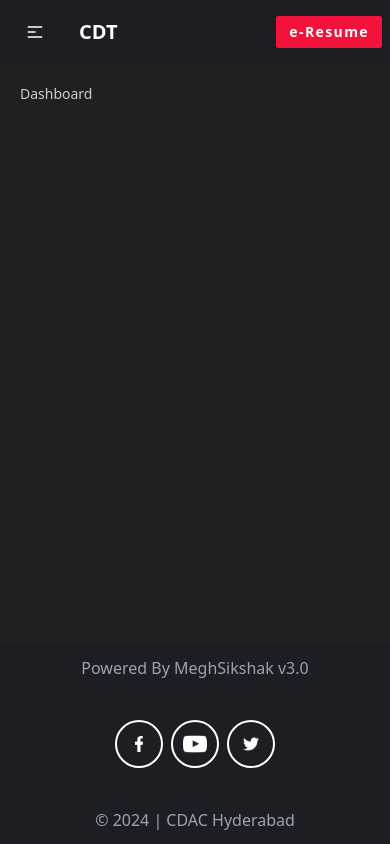
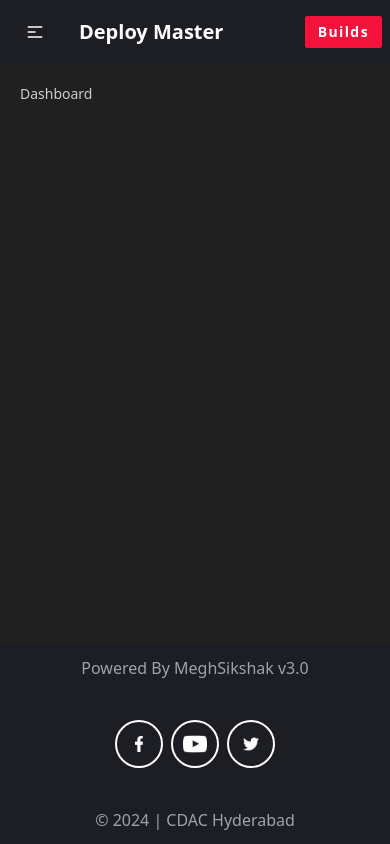
Before and after one commit to samnayakawadi/client-deployment-tool, a React (Vite) app: page /services in a window 390 px wide. Built offline with nearby package versions, Linux system fonts and the light colour scheme.

Commit message:
Updated the App Name to DeployMaster

```diff
--- a/src/components/navbar/Navbar.jsx
+++ b/src/components/navbar/Navbar.jsx
@@ -9,11 +9,11 @@ const Navbar = ({ currentLocation }) => {
                             <svg xmlns="http://www.w3.org/2000/svg" className="h-5 w-5" fill="none" viewBox="0 0 24 24" stroke="currentColor"><path strokeLinecap="round" strokeLinejoin="round" strokeWidth="2" d="M4 6h16M4 12h8m-8 6h16" /></svg>
                         </label>
                         <ul tabIndex={0} className="menu menu-sm dropdown-content mt-3 z-[1] p-2 shadow bg-base-100 rounded-box w-52 hover:text-redColor">
-                            <li><a href="#home" className={`hover:text-redColor ${currentLocation === "home" ? "text-redColor" : "text-white"} hover:bg-navbg`}>Home</a></li>
+                            {/* <li><a href="#home" className={`hover:text-redColor ${currentLocation === "home" ? "text-redColor" : "text-white"} hover:bg-navbg`}>Home</a></li>
                             <li><a href="#about" className={`hover:text-redColor ${currentLocation === "about" ? "text-redColor" : "text-white"} hover:bg-navbg`}>About</a></li>
                             <li><a href="#service" className={`hover:text-redColor ${currentLocation === "service" ? "text-redColor" : "text-white"} hover:bg-navbg`}>Service</a></li>
                             <li><a href="#project" className={`hover:text-redColor ${currentLocation === "project" ? "text-redColor" : "text-white"} hover:bg-navbg`}>Projects</a></li>
-                            <li><a href="#contact" className={`hover:text-redColor ${currentLocation === "contact" ? "text-redColor" : "text-white"} hover:bg-navbg`}>Contact</a></li>
+                            <li><a href="#contact" className={`hover:text-redColor ${currentLocation === "contact" ? "text-redColor" : "text-white"} hover:bg-navbg`}>Contact</a></li> */}
                             {/* <li>
                                 <a>Parent</a>
                                 <ul className="p-2">
@@ -23,13 +23,13 @@ const Navbar = ({ currentLocation }) => {
                             </li> */}
                         </ul>
                     </div>
-                    <a href="#" className="btn btn-ghost normal-case text-xl hover:bg-navbg max-lg:hidden">Client Deployment Tool</a>
-                    <a href="#" className="btn btn-ghost normal-case text-xl hover:bg-navbg lg:hidden">CDT</a>
+                    <a href="#" className="btn btn-ghost normal-case text-xl hover:bg-navbg max-lg:hidden">Deploy Master</a>
+                    <a href="#" className="btn btn-ghost normal-case text-xl hover:bg-navbg lg:hidden">Deploy Master</a>
                 </div>
                 <div className="navbar-center hidden lg:flex">
                     <ul className="menu menu-horizontal px-1 font-semibold">
                         <li><a href="#home" className={`hover:text-redColor ${currentLocation === "home" ? "text-redColor" : "text-white"} hover:bg-navbg`}>Documentation</a></li>
-                        <li><a href="#home" className={`hover:text-redColor ${currentLocation === "home" ? "text-redColor" : "text-white"} hover:bg-navbg`}>Support</a></li>
+                        <li><a href="https://meghsikshak.in/" className={`hover:text-redColor ${currentLocation === "home" ? "text-redColor" : "text-white"} hover:bg-navbg`}>Support</a></li>
                         {/* <li><a href="#about" className={`hover:text-redColor ${currentLocation === "about" ? "text-redColor" : "text-white"} hover:bg-navbg`}>About</a></li>
                         <li><a href="#service" className={`hover:text-redColor ${currentLocation === "service" ? "text-redColor" : "text-white"} hover:bg-navbg`}>Service</a></li>
                         <li><a href="#project" className={`hover:text-redColor ${currentLocation === "project" ? "text-redColor" : "text-white"} hover:bg-navbg`}>Projects</a></li>
@@ -46,7 +46,7 @@ const Navbar = ({ currentLocation }) => {
                     </ul>
                 </div>
                 <div className="navbar-end">
-                    <a href="http://gg.gg/samnayakawadi-resume" target="_blank" rel="noreferrer" className="btn btn-sm bg-redColor border-redColor text-white hover:bg-redColor hover:border-redColor hover:text-white tracking-widest"><span className="block max-lg:hidden">Download Builds</span><span className="hidden max-lg:block">e-Resume</span></a>
+                    <a href="https://drive.google.com/drive/folders/1NZGwJ0QeR80B7E6hw9VoKlafLGoGk9XX?usp=sharing" target="_blank" rel="noreferrer" className="btn btn-sm bg-redColor border-redColor text-white hover:bg-redColor hover:border-redColor hover:text-white tracking-widest"><span className="block max-lg:hidden">Download Builds</span><span className="hidden max-lg:block">Builds</span></a>
                 </div>
                 {/* <div className="navbar-end max-lg:block">
                     <a href="http://gg.gg/samnayakawadi-resume" target="_blank" rel="noreferrer" className="btn btn-sm bg-redColor border-redColor text-white hover:bg-redColor hover:border-redColor hover:text-white tracking-widest">J</a>
```
